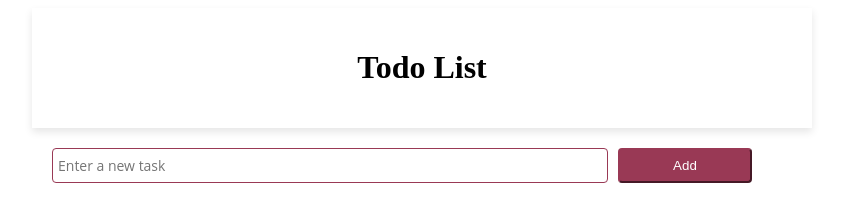
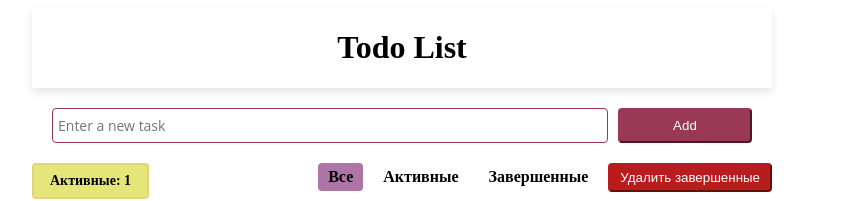
Before and after one commit to KristinaBalashova/todo-list-project, a Vue app: page / in a window 1280 px wide. Shown: the top 201 px of the page, without its empty margins (238-1079 px from the left). Built offline with nearby package versions, Linux system fonts and the light colour scheme; no server answers.

Commit message:
Fix/some styles fixes

```diff
--- a/src/components/HeaderContainer.vue
+++ b/src/components/HeaderContainer.vue
@@ -20,7 +20,6 @@ export default {
   justify-content: center;
   align-items: center;
   width: 100%;
-  padding: 20px;
   background-color: var(--header-bg-color);
   box-shadow: 0 4px 8px rgba(0, 0, 0, 0.1);
   border-bottom: 1px solid var(--border-color);
--- a/src/components/Main.vue
+++ b/src/components/Main.vue
@@ -5,11 +5,15 @@ import TodosManager from './TodosManager.vue';
 </script>
 
 <template>
-  <div>
+  <div class="container">
     <AddTodo />
     <TodosManager />
     <TodoList />
   </div>
 </template>
 
-<style scoped></style>
+<style scoped>
+.container {
+  width: 100%;
+}
+</style>
--- a/src/style.css
+++ b/src/style.css
@@ -12,68 +12,3 @@
   -webkit-font-smoothing: antialiased;
   -moz-osx-font-smoothing: grayscale;
 }
-
-a {
-  font-weight: 500;
-  color: #646cff;
-  text-decoration: inherit;
-}
-a:hover {
-  color: #535bf2;
-}
-
-body {
-  margin: 0;
-  display: flex;
-  place-items: center;
-  min-width: 320px;
-  min-height: 100vh;
-}
-
-h1 {
-  font-size: 3.2em;
-  line-height: 1.1;
-}
-
-button {
-  border-radius: 8px;
-  border: 1px solid transparent;
-  padding: 0.6em 1.2em;
-  font-size: 1em;
-  font-weight: 500;
-  font-family: inherit;
-  background-color: #1a1a1a;
-  cursor: pointer;
-  transition: border-color 0.25s;
-}
-button:hover {
-  border-color: #646cff;
-}
-button:focus,
-button:focus-visible {
-  outline: 4px auto -webkit-focus-ring-color;
-}
-
-.card {
-  padding: 2em;
-}
-
-#app {
-  max-width: 1280px;
-  margin: 0 auto;
-  padding: 2rem;
-  text-align: center;
-}
-
-@media (prefers-color-scheme: light) {
-  :root {
-    color: #213547;
-    background-color: #ffffff;
-  }
-  a:hover {
-    color: #747bff;
-  }
-  button {
-    background-color: #f9f9f9;
-  }
-}
```
